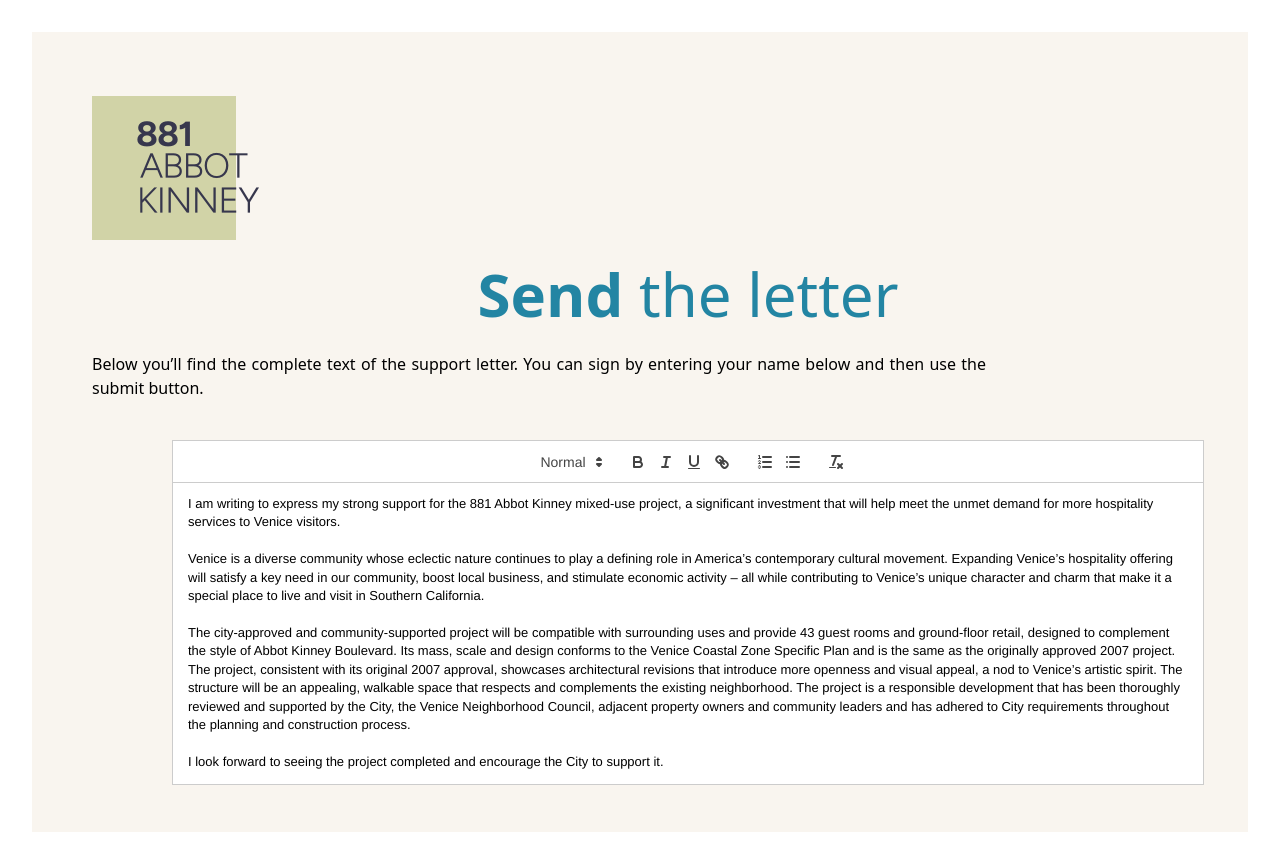
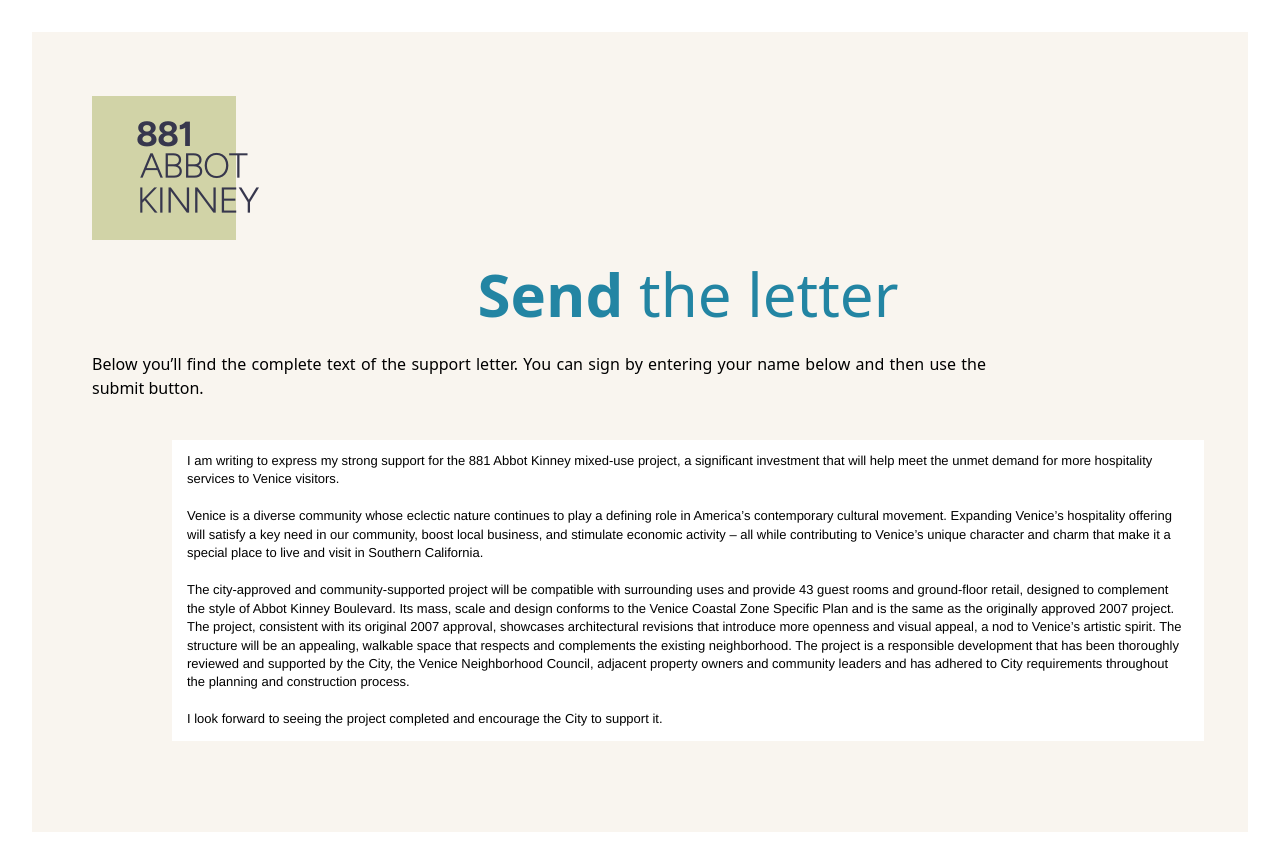
Before and after one commit to partapparam/columbia, a React (Vite) app: page /support-letter in a window 1280 px wide. Built offline with nearby package versions, Linux system fonts and the light colour scheme.

Commit message:
updated the quill editor to remove the toolbar and display

```diff
--- a/src/components/letterEditor.tsx
+++ b/src/components/letterEditor.tsx
@@ -1,17 +1,28 @@
 import ReactQuill, { Quill } from "react-quill"
-import "react-quill/dist/quill.snow.css"
+import "react-quill/dist/quill.bubble.css"
 import { useState } from "react"
 import LETTER from "../constants/letter"
+
 const Editor = () => {
   const [editorHtml, setEditorHtml] = useState(LETTER)
 
+  const editorModules = {
+    toolbar: false,
+  }
+
   const handleChange = (html: string) => {
     setEditorHtml(html)
+    console.log(editorHtml)
   }
 
   return (
-    <div className="text-editor bg-white m-10">
-      <ReactQuill value={editorHtml} onChange={handleChange} />
+    <div className="text-editor bg-white m-10 text-lg ">
+      <ReactQuill
+        value={editorHtml}
+        onChange={handleChange}
+        modules={editorModules}
+        theme="bubble"
+      />
     </div>
   )
 }
--- a/src/constants/letter.js
+++ b/src/constants/letter.js
@@ -1,12 +1,12 @@
 const LETTER = `I am writing to express my strong support for the 881 Abbot
 Kinney mixed-use project, a significant investment that will help meet the
-unmet demand for more hospitality services to Venice visitors. <br><br>
+unmet demand for more hospitality services to Venice visitors.<br><br> \n \n
 Venice is a diverse community whose eclectic nature continues to play a
 defining role in America’s contemporary cultural movement. Expanding Venice’s
 hospitality offering will satisfy a key need in our community, boost local
 business, and stimulate economic activity – all while contributing to Venice’s
 unique character and charm that make it a special place to live and visit in
-Southern California. <br> <br>
+Southern California.<br><br> \n \n
 The city-approved and community-supported project will be compatible with
 surrounding uses and provide 43 guest rooms and ground-floor retail, designed
 to complement the style of Abbot Kinney Boulevard. Its mass, scale and design
@@ -19,6 +19,7 @@ neighborhood. The project is a responsible development that has been thoroughly
 reviewed and supported by the City, the Venice Neighborhood Council, adjacent
 property owners and community leaders and has adhered to City requirements
 throughout the planning and construction process.<br><br>
+\n
 I look forward to seeing the project completed and encourage the City to
 support it.`
 
```
